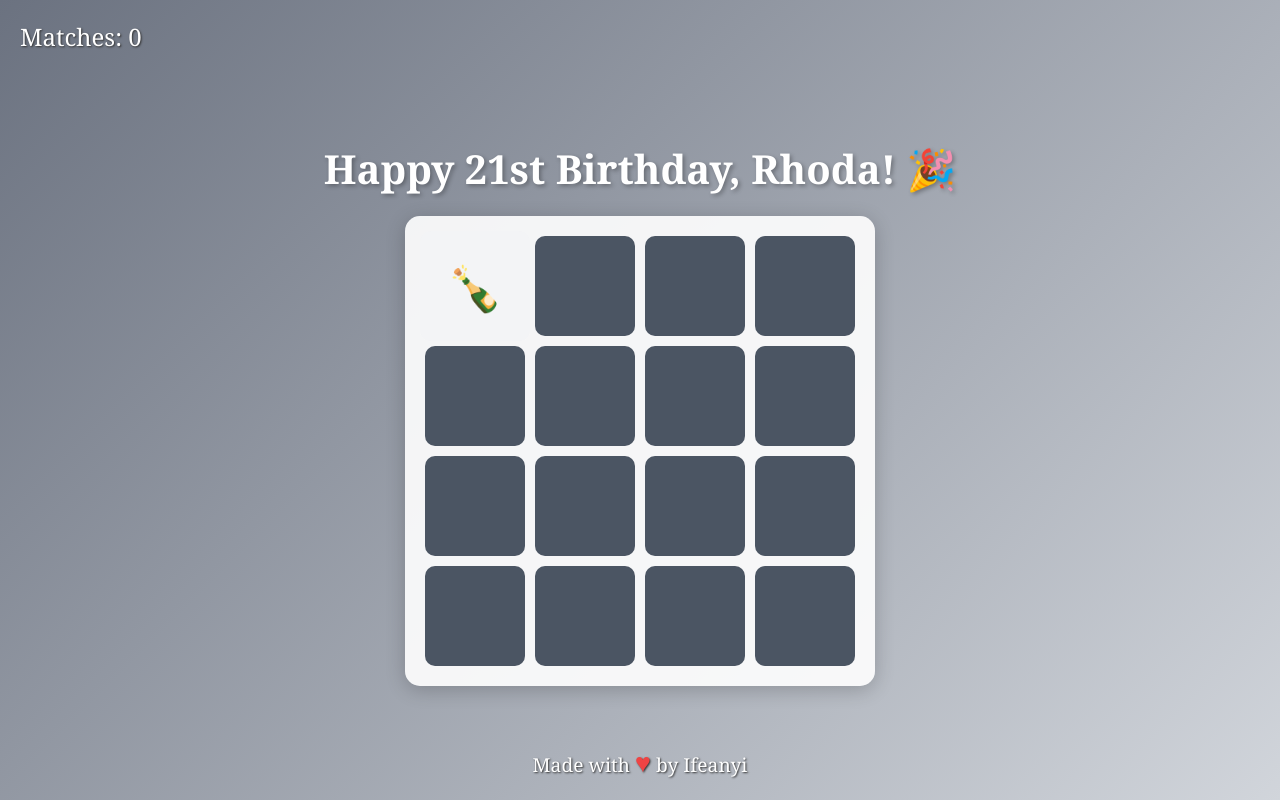
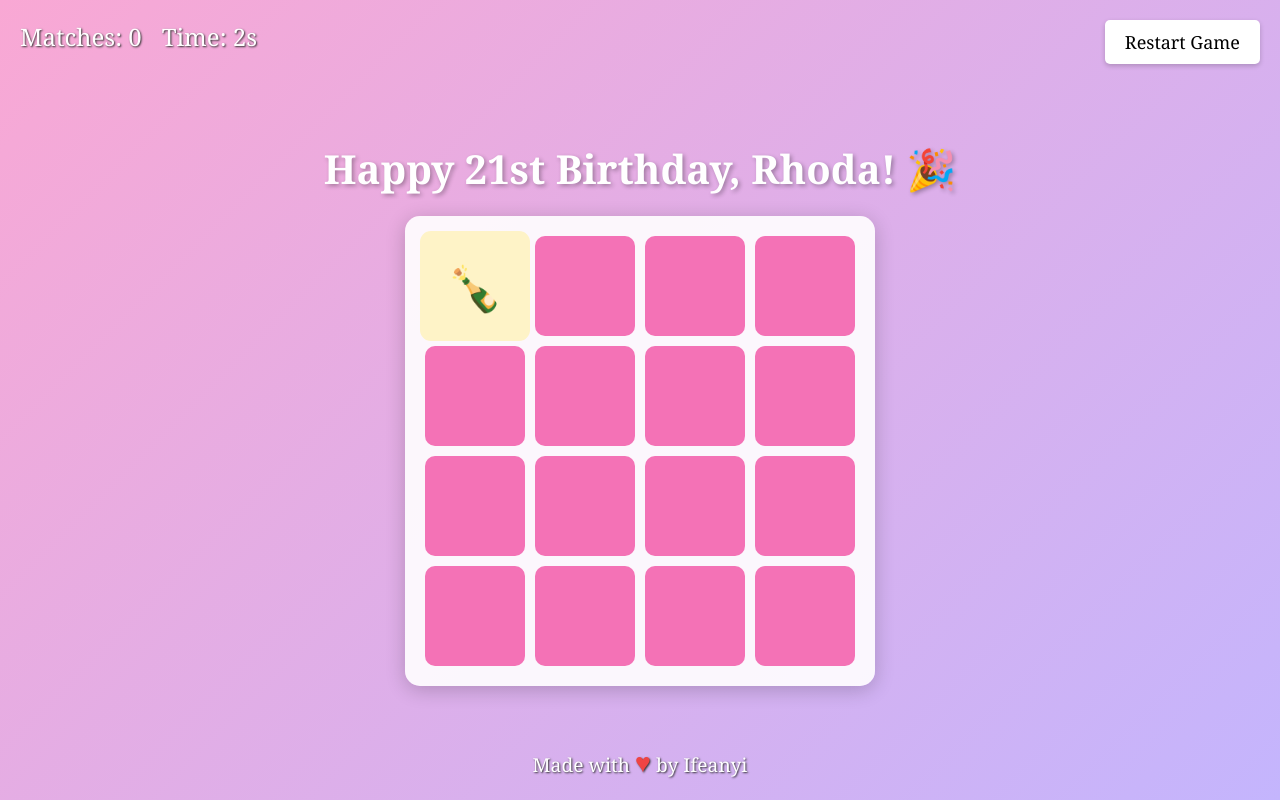
Before and after one commit to IfeanyiMiracle21/rhoda-birthday-memory, a plain HTML site: page index.html in a window 1280 px wide. Both pictures are taken after a click on the element 475 px from the left and 285 px from the top of the page. Drawn offline with Linux system fonts and the light colour scheme.

Commit message:
Update index.html

```diff
--- a/index.html
+++ b/index.html
@@ -12,7 +12,7 @@
             flex-direction: column;
             justify-content: center;
             align-items: center;
-            background: linear-gradient(135deg, #6b7280, #d1d5db);
+            background: linear-gradient(135deg, #f9a8d4, #c4b5fd);
             font-family: 'Georgia', serif;
             overflow: hidden;
         }
@@ -34,7 +34,7 @@
         .card {
             width: 100px;
             height: 100px;
-            background: #4b5563;
+            background: #f472b6;
             border-radius: 10px;
             display: flex;
             justify-content: center;
@@ -44,20 +44,43 @@
             transform: scale(1);
             transition: transform 0.3s, background 0.3s;
         }
+        .card:hover {
+            transform: scale(1.05);
+            background: #f9a8d4;
+        }
         .card.flipped, .card.matched {
-            background: #f3f4f6;
+            background: #fef3c7;
             transform: scale(1.1);
         }
         .card.matched {
-            background: #34d399;
+            background: #6ee7b7;
         }
-        #score {
+        #stats {
             position: absolute;
             top: 20px;
             left: 20px;
             font-size: 24px;
             color: #fff;
             text-shadow: 1px 1px 2px #333;
+            display: flex;
+            gap: 20px;
+        }
+        #restart {
+            position: absolute;
+            top: 20px;
+            right: 20px;
+            padding: 10px 20px;
+            font-size: 18px;
+            font-family: 'Georgia', serif;
+            background: #fff;
+            border: none;
+            border-radius: 5px;
+            cursor: pointer;
+            box-shadow: 0 2px 5px rgba(0, 0, 0, 0.2);
+            transition: background 0.3s;
+        }
+        #restart:hover {
+            background: #fef3c7;
         }
         #message {
             position: fixed;
@@ -100,17 +123,39 @@
 </head>
 <body>
     <h1>Happy 21st Birthday, Rhoda! 🎉</h1>
-    <div id="score">Matches: 0</div>
+    <div id="stats">
+        <span id="score">Matches: 0</span>
+        <span id="timer">Time: 0s</span>
+    </div>
+    <button id="restart">Restart Game</button>
     <div id="game-container"></div>
-    <div id="message">You Win, Rhoda! Happy Birthday!</div>
+    <div id="message">You Win, Rhoda! Happy 21st! Enjoy your special day! 🎂 ~ Ifeanyi</div>
     <footer>Made with <span>♥</span> by Ifeanyi</footer>
     <script>
         const emojis = ['🎂', '🎂', '🎁', '🎁', '🎈', '🎈', '🎉', '🎉', '🥳', '🥳', '🎀', '🎀', '🍾', '🍾', '🌟', '🌟'];
         const gameContainer = document.getElementById('game-container');
         const scoreDisplay = document.getElementById('score');
+        const timerDisplay = document.getElementById('timer');
         const message = document.getElementById('message');
+        const restartButton = document.getElementById('restart');
         let flippedCards = [];
         let matches = 0;
+        let seconds = 0;
+        let timerInterval = null;
+
+        // Sound effects using Web Audio API
+        const ctx = new (window.AudioContext || window.webkitAudioContext)();
+        function playSound(frequency, type = 'sine', duration = 0.1) {
+            const oscillator = ctx.createOscillator();
+            const gainNode = ctx.createGain();
+            oscillator.type = type;
+            oscillator.frequency.setValueAtTime(frequency, ctx.currentTime);
+            gainNode.gain.setValueAtTime(0.5, ctx.currentTime);
+            oscillator.connect(gainNode);
+            gainNode.connect(ctx.destination);
+            oscillator.start();
+            oscillator.stop(ctx.currentTime + duration);
+        }
 
         // Shuffle emojis
         function shuffle(array) {
@@ -123,6 +168,7 @@
 
         // Create cards
         function createBoard() {
+            gameContainer.innerHTML = '';
             const shuffledEmojis = shuffle(emojis);
             shuffledEmojis.forEach((emoji, index) => {
                 const card = document.createElement('div');
@@ -135,10 +181,12 @@
 
         // Flip card logic
         function flipCard(card) {
+            if (!timerInterval) startTimer();
             if (flippedCards.length < 2 && !card.classList.contains('flipped') && !card.classList.contains('matched')) {
                 card.classList.add('flipped');
                 card.textContent = card.dataset.value;
                 flippedCards.push(card);
+                playSound(440); // Flip sound
                 if (flippedCards.length === 2) {
                     checkMatch();
                 }
@@ -153,8 +201,10 @@
                 card2.classList.add('matched');
                 matches++;
                 scoreDisplay.textContent = `Matches: ${matches}`;
+                playSound(660, 'triangle', 0.2); // Match sound
                 flippedCards = [];
                 if (matches === emojis.length / 2) {
+                    clearInterval(timerInterval);
                     setTimeout(() => {
                         message.style.display = 'block';
                         startConfetti();
@@ -171,6 +221,27 @@
             }
         }
 
+        // Timer logic
+        function startTimer() {
+            timerInterval = setInterval(() => {
+                seconds++;
+                timerDisplay.textContent = `Time: ${seconds}s`;
+            }, 1000);
+        }
+
+        // Reset game
+        function resetGame() {
+            flippedCards = [];
+            matches = 0;
+            seconds = 0;
+            scoreDisplay.textContent = `Matches: 0`;
+            timerDisplay.textContent = `Time: 0s`;
+            clearInterval(timerInterval);
+            timerInterval = null;
+            message.style.display = 'none';
+            createBoard();
+        }
+
         // Confetti effect
         function startConfetti() {
             for (let i = 0; i < 100; i++) {
@@ -182,8 +253,10 @@
                 document.body.appendChild(confetti);
                 setTimeout(() => confetti.remove(), 3000);
             }
+            playSound(880, 'triangle', 0.3); // Win sound
         }
 
+        restartButton.addEventListener('click', resetGame);
         createBoard();
     </script>
 </body>
```
